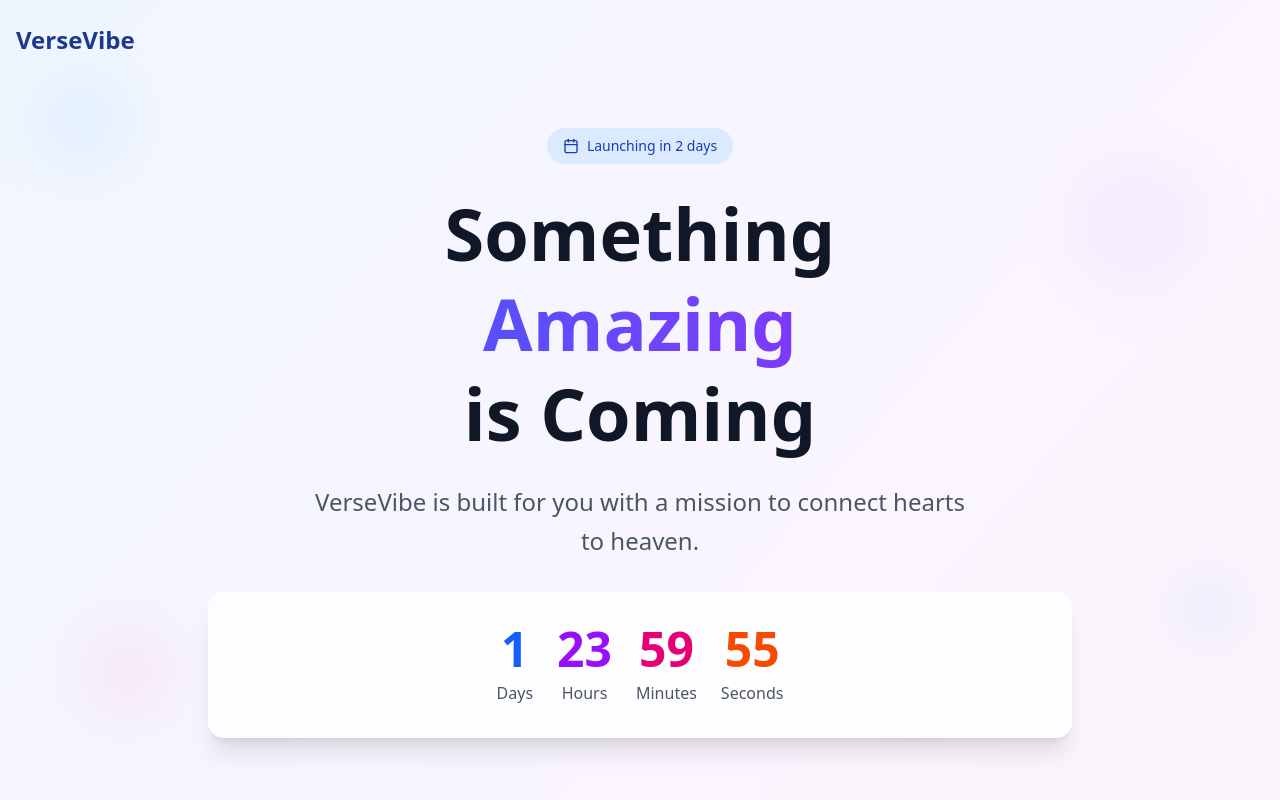
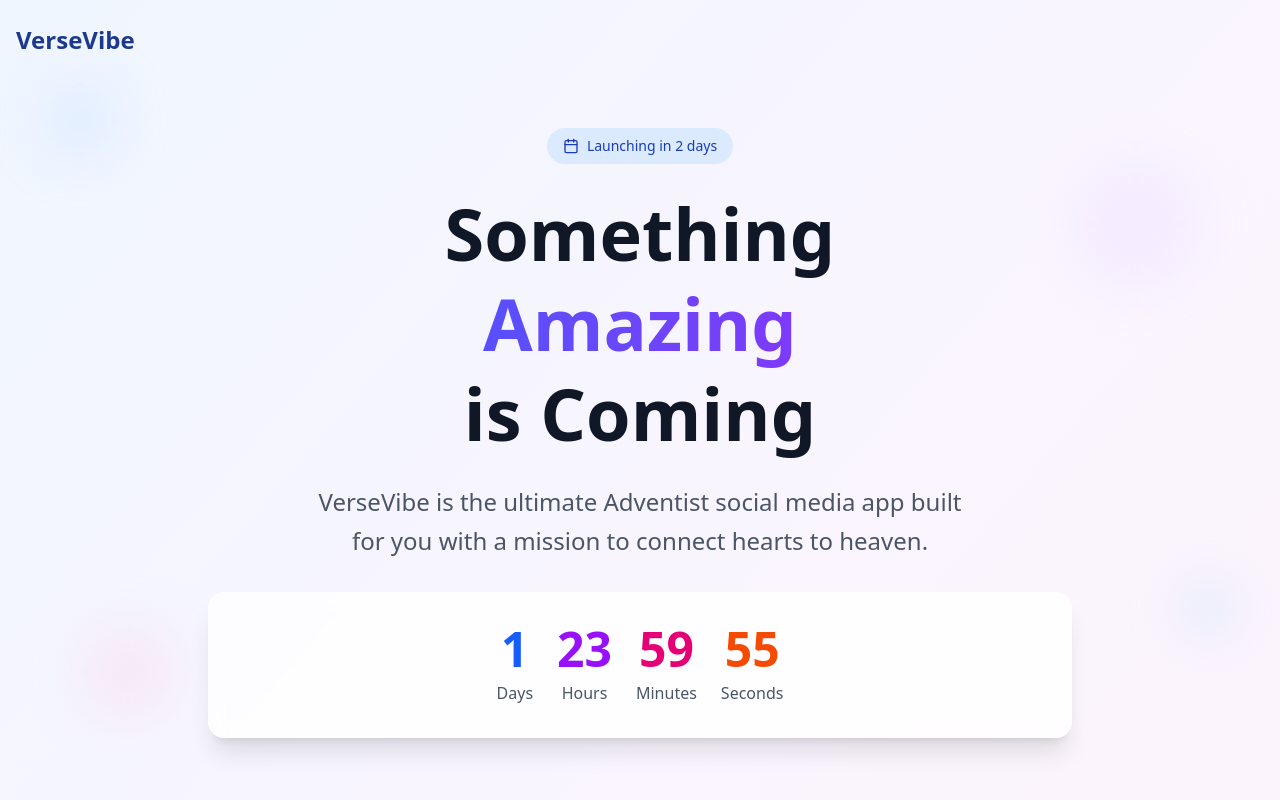
Before and after one commit to 0tieno/verse-vibe-waitlist, a React (Vite) app: page / in a window 1280 px wide. Shown: the top 800 px of the page. Built offline with nearby package versions, Linux system fonts and the light colour scheme.

Commit message:
Update App.tsx

```diff
--- a/src/App.tsx
+++ b/src/App.tsx
@@ -94,7 +94,7 @@ const App = () => {
           </h1>
 
           <p className="text-xl md:text-2xl text-gray-600 mb-8 max-w-2xl mx-auto leading-relaxed">
-            VerseVibe is built for you with a mission to connect hearts to
+            VerseVibe is the ultimate Adventist social media app built for you with a mission to connect hearts to
             heaven.
           </p>
 
```
